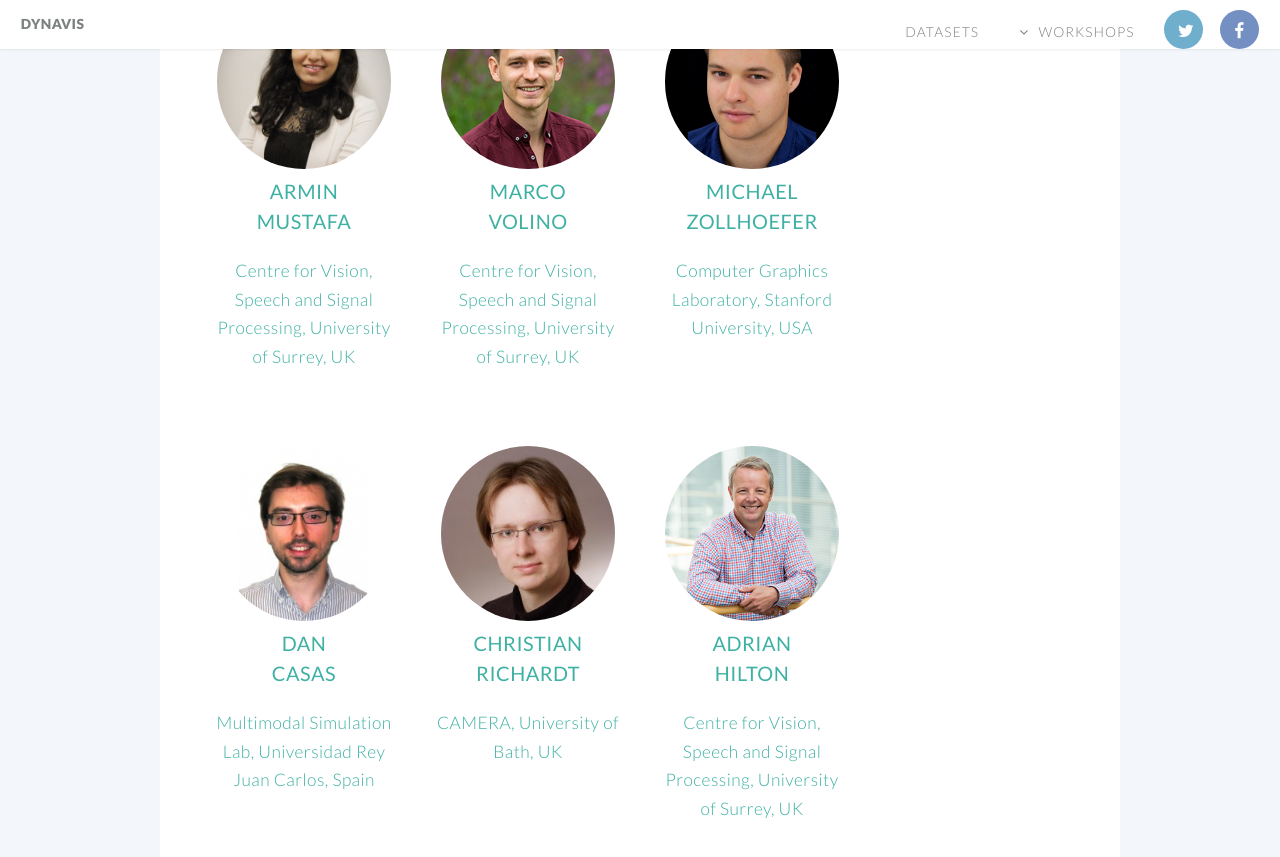
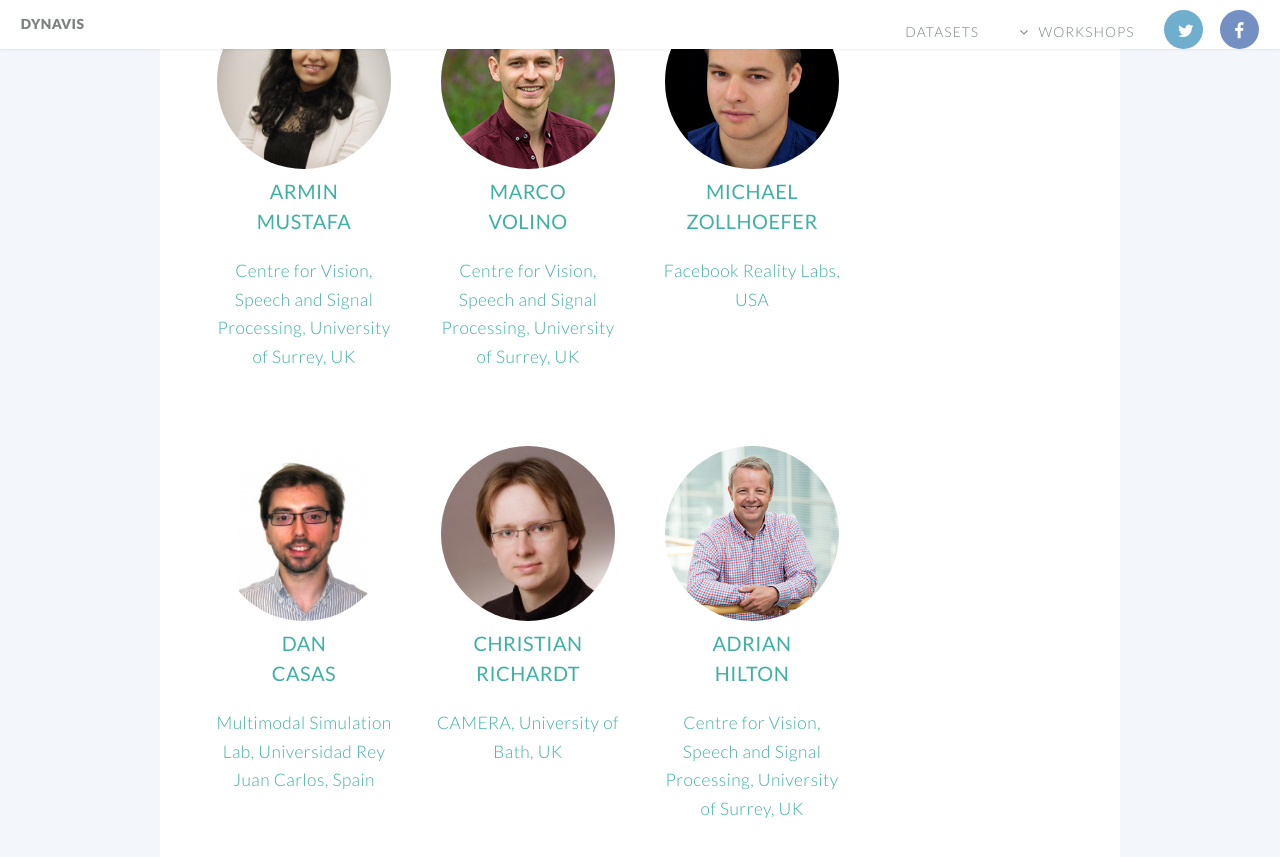
Before and after one commit to DynaVis/DynaVis.github.io, a Jekyll site: the page built from 2020.html, in a window 1280 px wide and 900 px high, scrolled down 3888 px. Shown: the top 857 px of the window. Built offline with Jekyll 4.4.1, drawn with Linux system fonts in a browser that asks for light colours.

Commit message:
Update MZ affiliation

```diff
--- a/2020.html
+++ b/2020.html
@@ -189,7 +189,7 @@
                         <header>
                             <h3><strong>Michael<br> Zollhoefer</strong></h3>
                         </header>
-                        <p>Computer Graphics Laboratory, Stanford University, USA</p>
+                        <p>Facebook Reality Labs, USA</p>
                     </section>
                 </a>
             </div>
```
